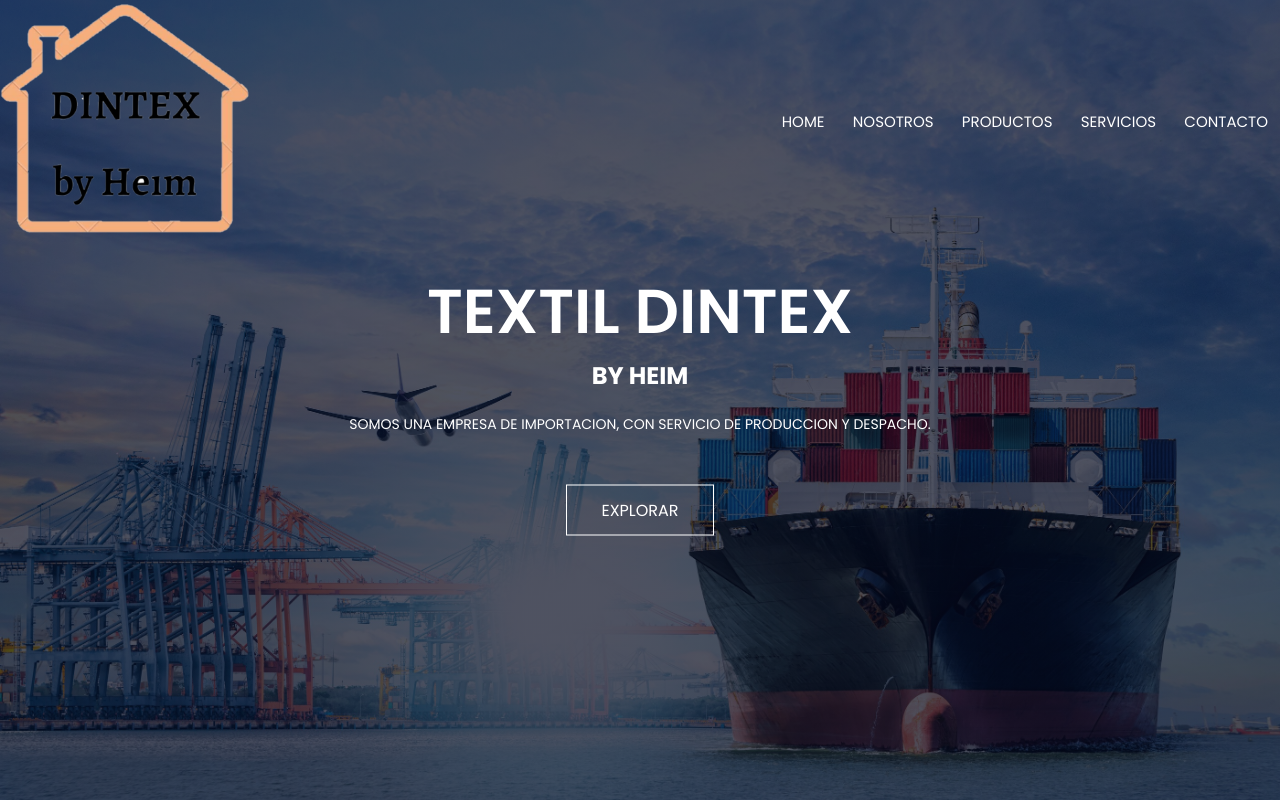
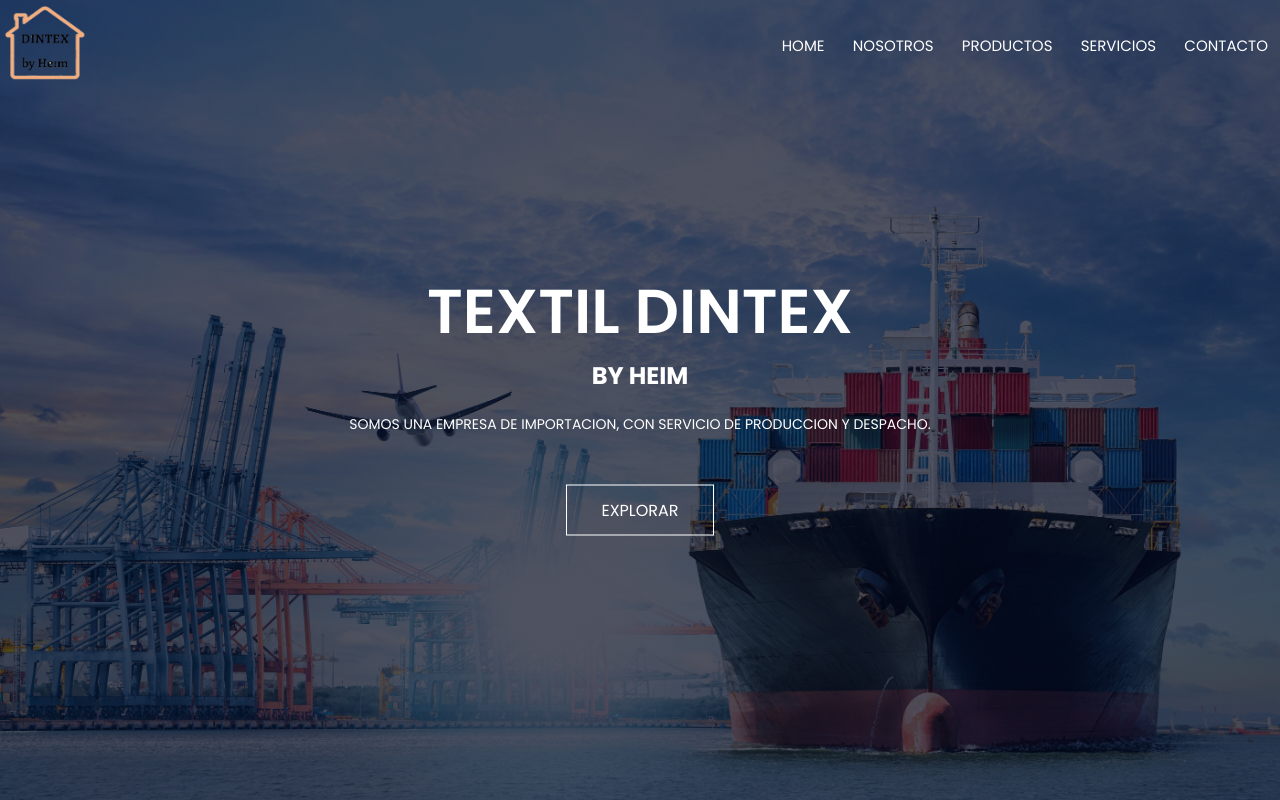
Before and after one commit to Sergio-Byun/Proyectos, a plain HTML site: page index.html in a window 1280 px wide. Shown: the top 800 px of the page. Drawn offline with nearby package versions, Linux system fonts and the light colour scheme.

Commit message:
logo css

```diff
--- a/style.css
+++ b/style.css
@@ -22,7 +22,8 @@ nav {
 }
 
 nav img {
-    width: 250px;
+    width: 80px;
+    padding: 5px;
 }
 
 .nav-links {
```
